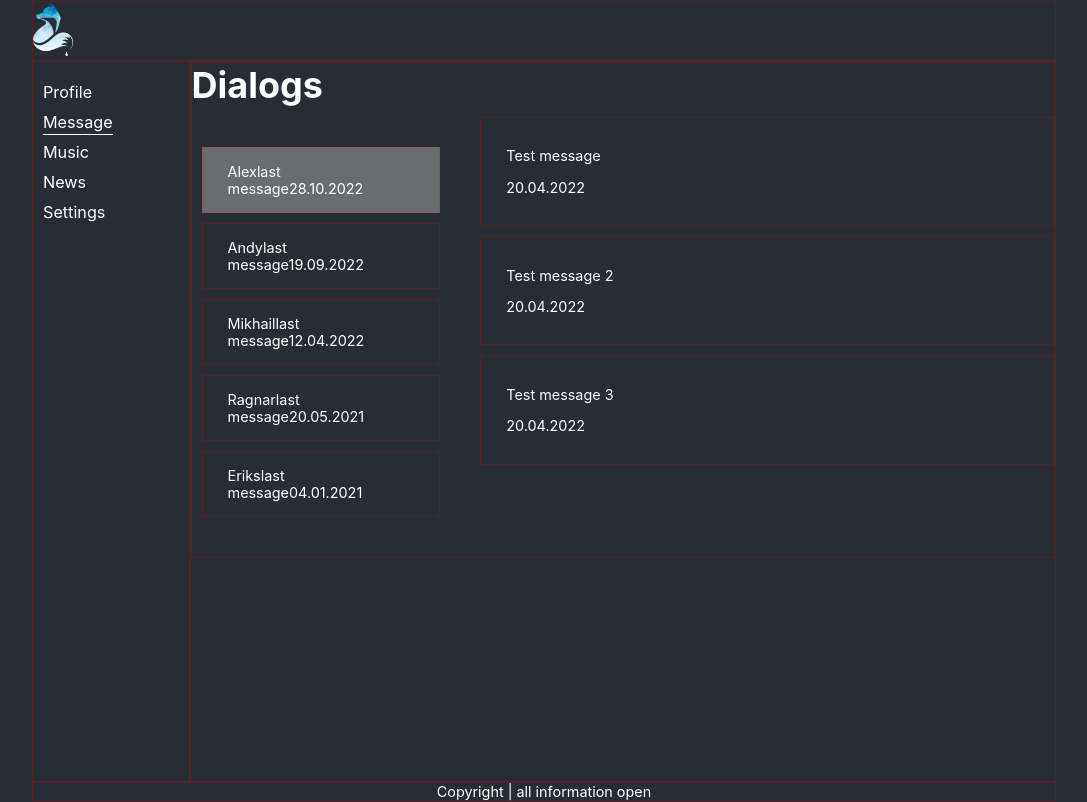
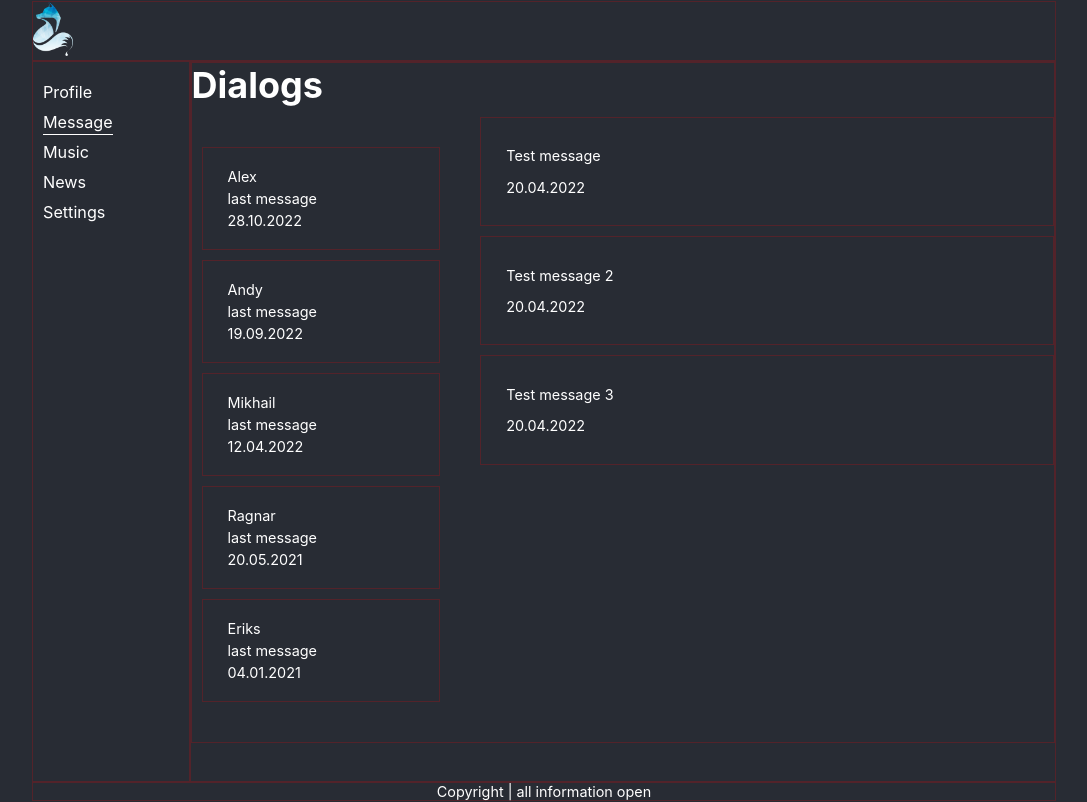
Before and after one commit to alexkrvch/reactjs, a React (Create React App) app: page /dialogs in a window 1280 px wide. Shown: the whole page, without its empty margins (96-1183 px from the left). Built offline with nearby package versions, Linux system fonts and the light colour scheme.

Commit message:
Lesson-22 added active class for dialogs and changed style and added route

```diff
--- a/src/App.js
+++ b/src/App.js
@@ -20,7 +20,7 @@ function App() {
                 <Routes>
                     <Route path="/" element={<Profile />} />
                     <Route path="/profile" element={<Profile />} />
-                    <Route path="/dialogs" element={<Dialogs />} />
+                    <Route path="/dialogs/*" element={<Dialogs />} />
                     <Route path="/music" element={<Music />} />
                     <Route path="/news" element={<News />} />
                     <Route path="/settings" element={<Settings />} />
--- a/src/components/Dialogs/Dialogs.jsx
+++ b/src/components/Dialogs/Dialogs.jsx
@@ -1,4 +1,5 @@
 import s from './Dialogs.module.css'
+import {NavLink} from "react-router-dom";
 
 const Dialogs = () => {
     return (
@@ -6,31 +7,31 @@ const Dialogs = () => {
             <h1>Dialogs</h1>
             <div className={s.content_dialogs}>
                 <div className={s.dialogs_list}>
-                    <div className={`${s.dialogs_item} ${s.active}`}>
+                    <NavLink to="/dialogs/1" className={({ isActive }) => isActive ? `${s.dialogs_item} ${s.active}` : s.dialogs_item}>
                         <span>Alex</span>
                         <span>last message</span>
                         <span>28.10.2022</span>
-                    </div>
-                    <div className={s.dialogs_item}>
+                    </NavLink>
+                    <NavLink to="/dialogs/2" className={({ isActive }) => isActive ? `${s.dialogs_item} ${s.active}` : s.dialogs_item}>
                         <span>Andy</span>
                         <span>last message</span>
                         <span>19.09.2022</span>
-                    </div>
-                    <div className={s.dialogs_item}>
+                    </NavLink>
+                    <NavLink to="/dialogs/3" className={({ isActive }) => isActive ? `${s.dialogs_item} ${s.active}` : s.dialogs_item}>
                         <span>Mikhail</span>
                         <span>last message</span>
                         <span>12.04.2022</span>
-                    </div>
-                    <div className={s.dialogs_item}>
+                    </NavLink>
+                    <NavLink to="/dialogs/4" className={({ isActive }) => isActive ? `${s.dialogs_item} ${s.active}` : s.dialogs_item}>
                         <span>Ragnar</span>
                         <span>last message</span>
                         <span>20.05.2021</span>
-                    </div>
-                    <div className={s.dialogs_item}>
+                    </NavLink>
+                    <NavLink to="/dialogs/5" className={({ isActive }) => isActive ? `${s.dialogs_item} ${s.active}` : s.dialogs_item}>
                         <span>Eriks</span>
                         <span>last message</span>
                         <span>04.01.2021</span>
-                    </div>
+                    </NavLink>
                 </div>
                 <div className={s.messages_list}>
                     <div className={s.message_item}>
--- a/src/components/Dialogs/Dialogs.module.css
+++ b/src/components/Dialogs/Dialogs.module.css
@@ -14,12 +14,20 @@
 }
 
 .dialogs_item {
+    display: block;
+    color: #ffffff;
+    text-decoration: none;
     font-size: 0.8em;
     padding: 15px 25px;
     margin: 10px 0;
     border: 1px solid rgba(255,0,0,0.2);
     transition: all 0.2s;
     cursor: pointer;
+}
+
+.dialogs_item span {
+    display: block;
+    margin: 5px 0;
 }
 
 .dialogs_item.active, .dialogs_item:hover {
```
